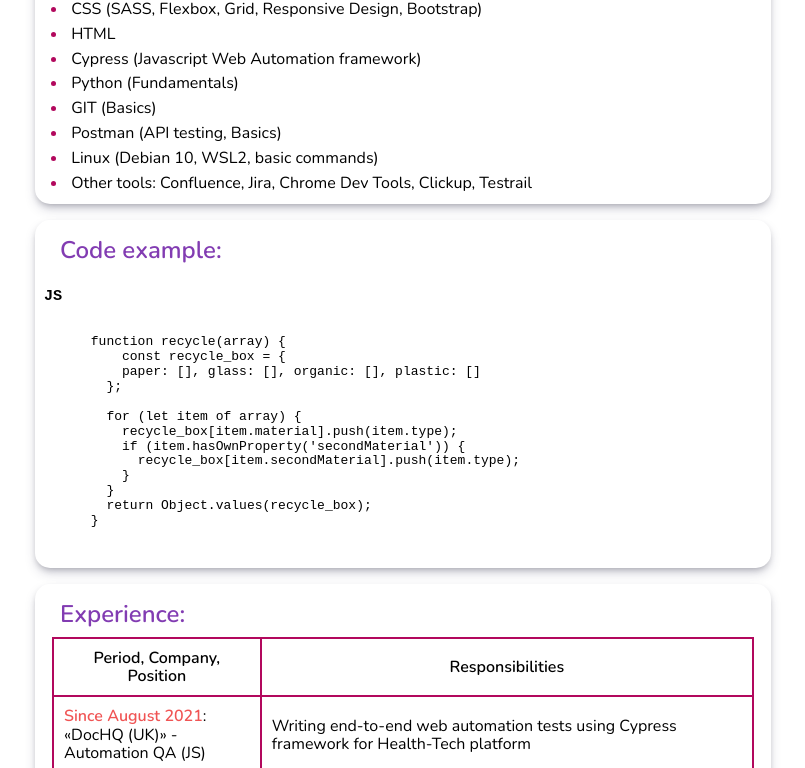
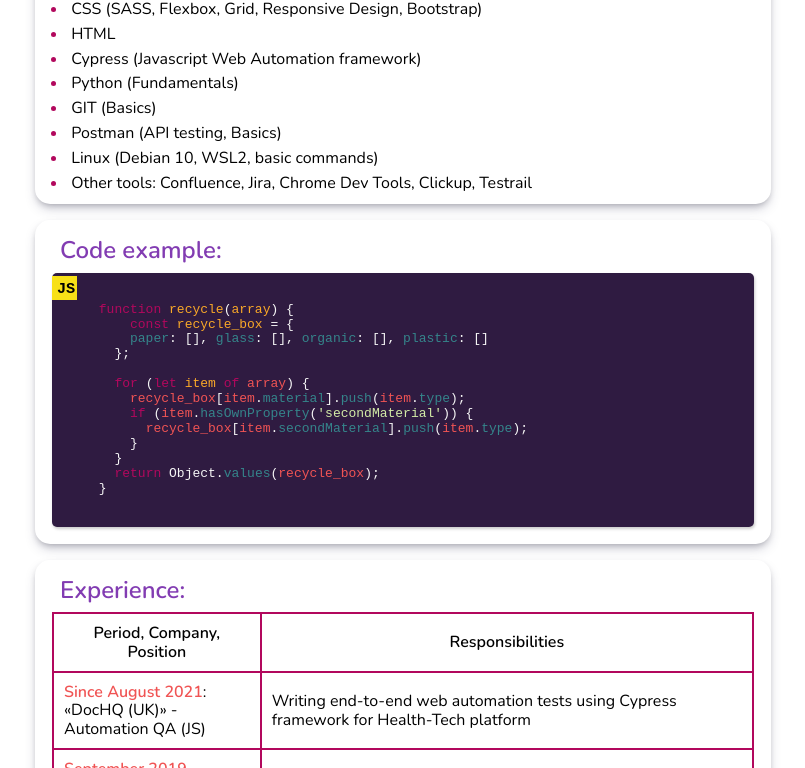
Before and after one commit to DanAlbul/rsschool-cv, a plain HTML site: page index.html in a window 1280 px wide. Shown: the part 630-1398 px from the top of the page, without its empty margins (237-1042 px from the left). Drawn offline with nearby package versions, Linux system fonts and the light colour scheme.

Commit message:
feat: styling code section (code snippet, visual theme, positioning)

```diff
--- a/style.css
+++ b/style.css
@@ -105,6 +105,61 @@ h2 {
 	margin: 0.5rem 0;
 }
 
+.code-section {
+	position: relative;
+}
+
+code {
+	color: #f6f6f6;
+}
+
+pre {
+	overflow: scroll;
+}
+
+.code-snippet {
+	margin: 0.5rem;
+	/* padding-inline-end: 1rem; */
+	background-color: #2f1b41;
+	border-radius: 5px;
+	box-shadow: 1px 2px 3px 0 #ccc;
+}
+
+.lang {
+	display: block;
+	z-index: 200;
+	position: absolute;
+	top: 55px;
+	height: auto;
+	width: 25px;
+	background-color: #f7e017;
+	padding: 5px 1px 1px 5px;
+}
+
+.code-keyword {
+	color: #b2085d;
+}
+
+.code-operator {
+	color: #f6f6f6;
+}
+
+.code-def {
+	color: #f9a828;
+}
+
+.code-variable {
+	color: #f05454;
+}
+
+.code-string {
+	color: #d3eca7;
+}
+
+.code-property {
+	color: #35858b;
+}
+
 .experience {
 	word-wrap: normal;
 }
```
